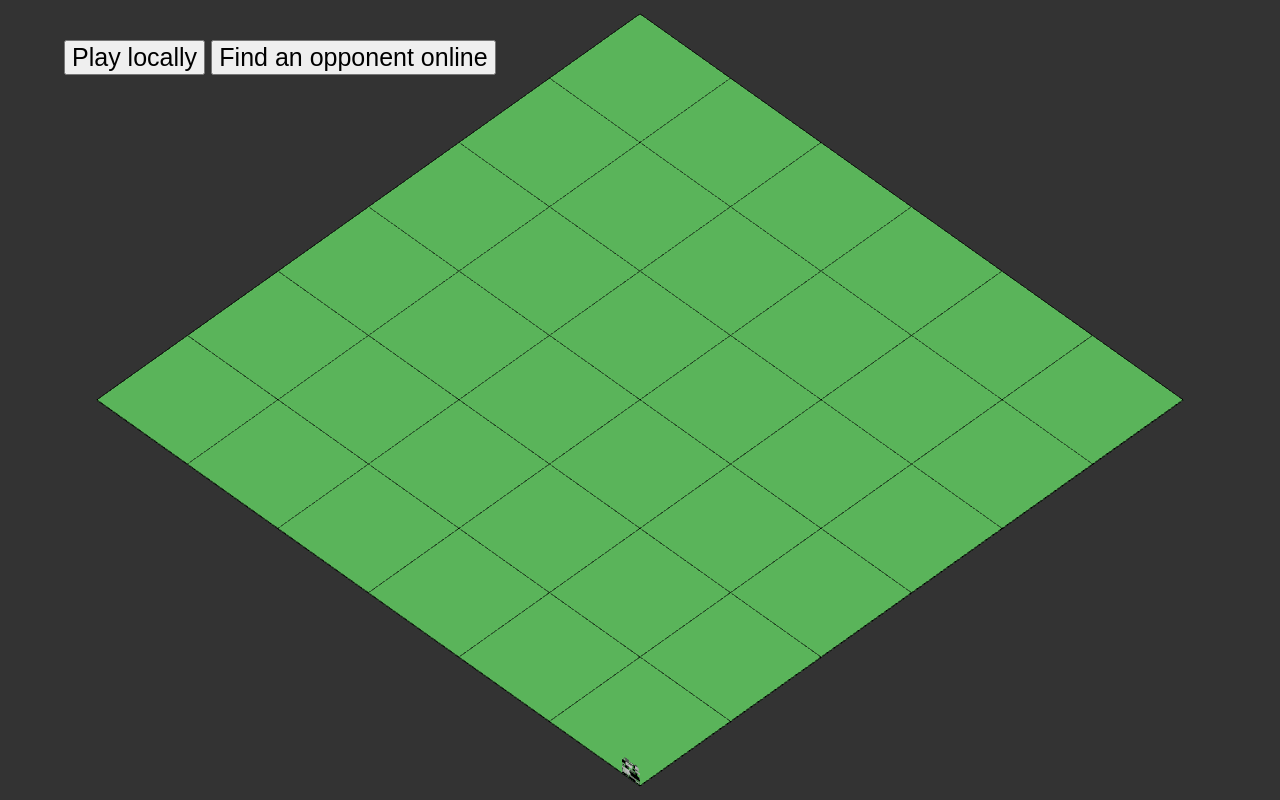
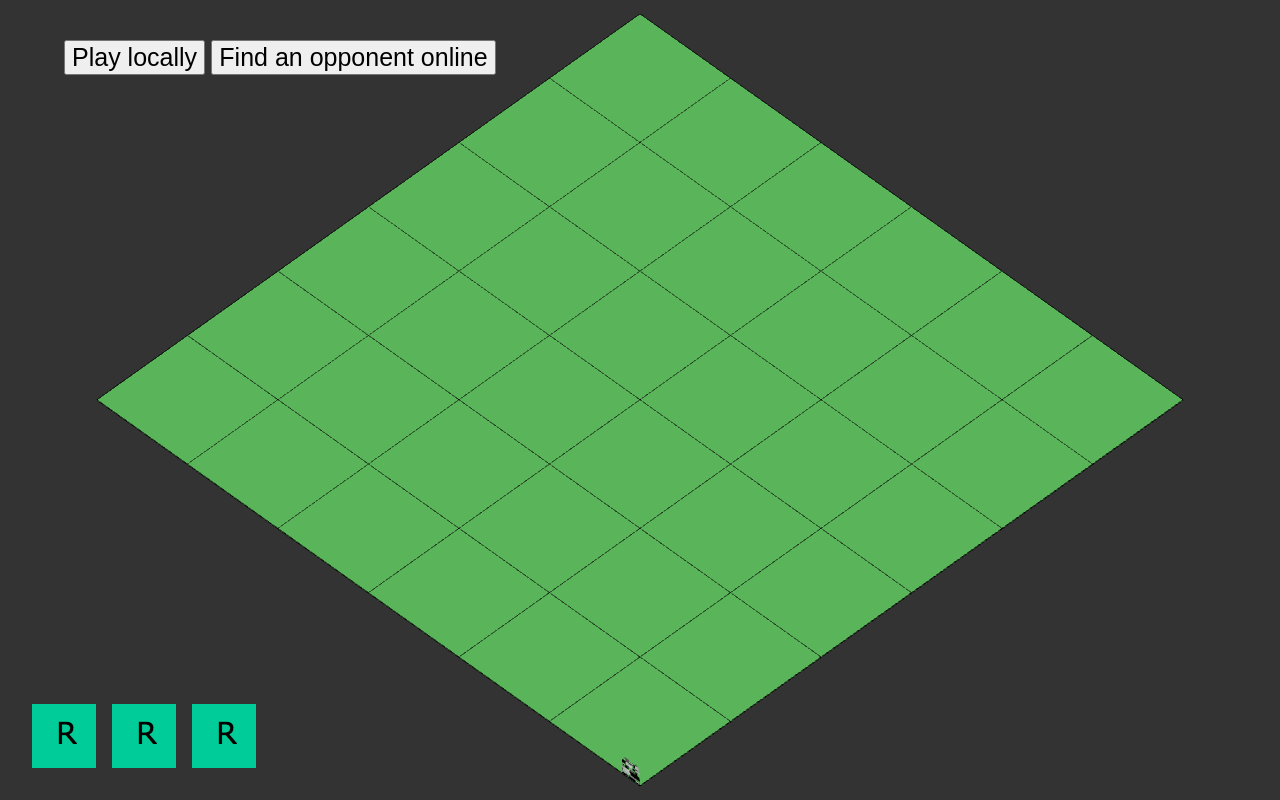
Before and after one commit to mgatland/Network, a website: page index.html in a window 1280 px wide. Drawn offline with Linux system fonts and the light colour scheme; no server answers; animation ran at ten frames a second.

Commit message:
display cards as images

```diff
--- a/index.html
+++ b/index.html
@@ -63,9 +63,10 @@
 
             #end_turn_form {
                 position: absolute;
-                top: 90%;
+                top: 70%;
                 left: 5%;
             }
+
         </style>
         <script id="VertexShader" type="x-shader/x-vertex">
             uniform mat4 world;
--- a/js/game.js
+++ b/js/game.js
@@ -11,13 +11,24 @@ var utility_letter = ['?', 'R', 'W', 'E', 'I'];
 var player_colours = ['blue', 'green'];
 var utility_type_dashes = [null, null, [1], [10, 5], [5, 5], [2]];
 
-var textColor = 'black';
+var textColour = 'black';
 
 var ctx;
 
 var global_game;
 
+var cardsImg = loadImage("/js/cards.png");
+
+//connection data
+
 var port = 80;
+
+function loadImage(name)
+{
+    var image = new Image();
+    image.src = name;
+    return image;
+}
 
 //Client functions
 function connect() {
@@ -231,7 +242,7 @@ function drawBoard(game, ctx) {
                 continue;
 
             if (corner.source.owner === null)
-                ctx.fillStyle = textColor;
+                ctx.fillStyle = textColour;
             else
                 ctx.fillStyle = player_colours[corner.source.owner];
 
@@ -246,7 +257,7 @@ function drawBoard(game, ctx) {
             var cell = game.cells[y][x];
 
             if (cell.level > 1) {
-                ctx.fillStyle = textColor;
+                ctx.fillStyle = textColour;
                 var pos = game_display_3d.gridCoordToPixel(x, y);
                 ctx.fillText( '' + (cell.level -1), pos[0], pos[1] - cell_width * 0.6);
             }
@@ -263,9 +274,51 @@ function drawBoard(game, ctx) {
         }
     }
 
+
+
+    //draw cards
+    var cardWidth = 64;
+    var cardHeight = 64;
+    var cardStartX = 32;
+    var cardStartY = height - cardHeight - 32;
+    var gapBetween = 16;
+
+    var current_cards =  game.players[ game.last_player_index ].cards;
+    for( var card_index = 0; card_index < current_cards.length; ++card_index ) {
+        var cardType = current_cards[ card_index ];
+        var cardSrcX = cardWidth * cardType;
+        ctx.drawImage(cardsImg,
+            cardSrcX, 0,
+            cardWidth, cardHeight,
+            cardStartX + card_index * (cardWidth + gapBetween), cardStartY,
+            cardWidth, cardHeight);
+    }
+
+    var next_turn_cards = game.players[ game.last_player_index ].next_turn_bonus_cards;
+    if (next_turn_cards.length > 0) {
+        cardStartX = width - cardWidth - gapBetween;
+        ctx.fillStyle = textColour;
+        ctx.fillText("Next turn:", cardStartX, cardStartY - 30);
+        for( var card_index = 0; card_index < next_turn_cards.length; ++card_index ) {
+            var cardType = next_turn_cards[ card_index ];
+            var cardSrcX = cardWidth * cardType;
+            ctx.drawImage(cardsImg,
+                cardSrcX, 0,
+                cardWidth, cardHeight,
+                cardStartX - card_index * (cardWidth + gapBetween), cardStartY,
+                cardWidth, cardHeight);
+        }
+    }
 }
 
+//unused
+function show(id) {
+    document.getElementById(id).style.display = null;
+}
 
+function hide(id) {
+    document.getElementById(id).style.display = "none";
+}
 
 function relMouseCoords(currentElement, event) {
     var totalOffsetX = 0;
@@ -349,7 +402,7 @@ function updateStatus( game ) {
 
     document.getElementById("status").innerHTML = status_text;
 
-    var card_text = 'Current cards: <span class="active_cards">';
+/*    var card_text = 'Current cards: <span class="active_cards">';
     var current_cards =  game.players[ game.last_player_index ].cards;
     for( var card_index = 0; card_index < current_cards.length; ++card_index ) {
         card_text += utility_letter[ current_cards[ card_index ]] + " ";
@@ -359,6 +412,7 @@ function updateStatus( game ) {
     for( var card_index = 0; card_index <  next_turn_cards.length; ++card_index )
         card_text += utility_letter[ next_turn_cards[ card_index ]] + " ";
     document.getElementById("cards").innerHTML = card_text;
+*/
 }
 
 
```
Also changed, not shown: js/cards.png (added).
